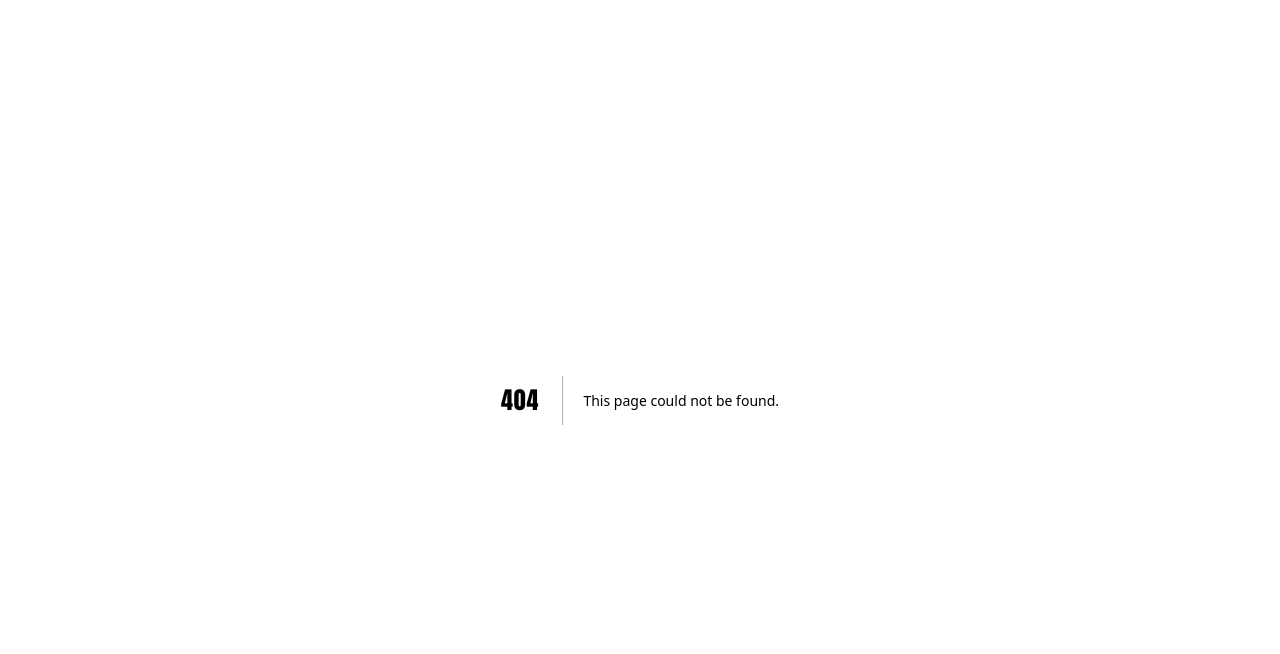
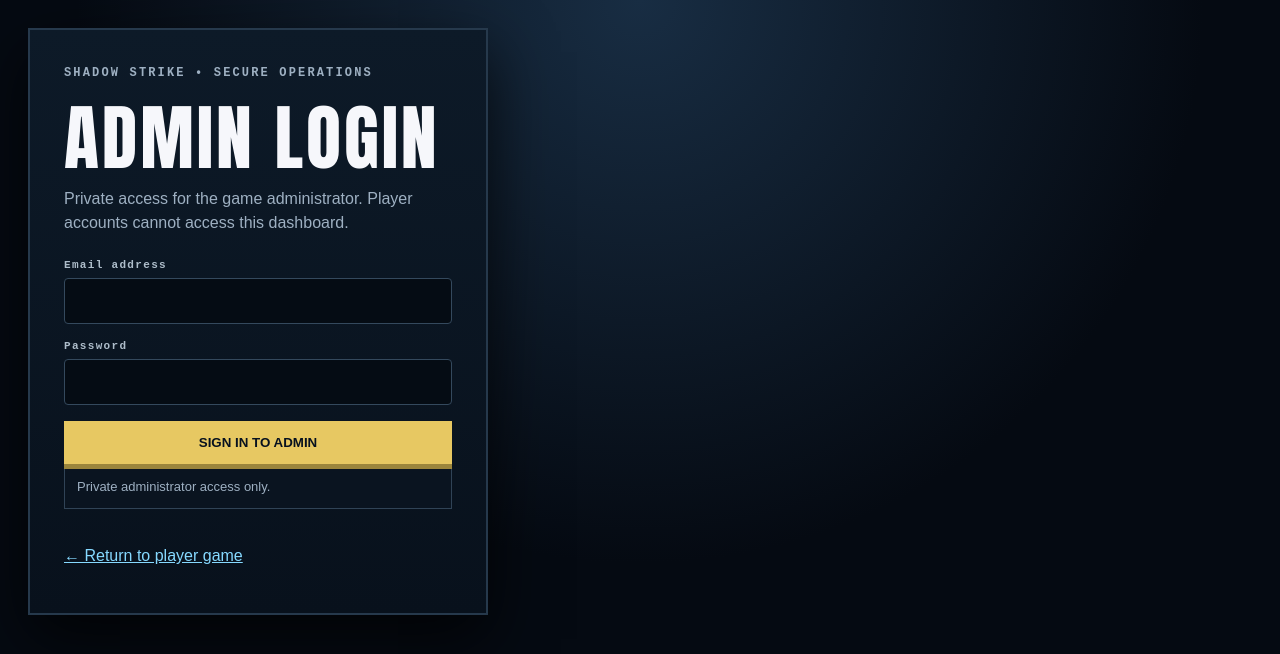
Before and after one commit to emmanuelodogiyon-dev/Contra, a Next.js app: page /admin in a window 1280 px wide. Before the commit this address had no page. Shown: the top 654 px of the page. Built offline with nearby package versions, Linux system fonts and the light colour scheme.

Commit message:
Add private administrator sign-in page

```diff
--- /dev/null
+++ b/app/admin/page.js
@@ -0,0 +1,48 @@
+'use client'
+
+import { useState } from 'react'
+import { useRouter } from 'next/navigation'
+import { getSupabase } from '../../lib/supabase'
+
+export default function AdminLoginPage() {
+  const router = useRouter()
+  const [email,setEmail] = useState('')
+  const [password,setPassword] = useState('')
+  const [busy,setBusy] = useState(false)
+  const [notice,setNotice] = useState('Private administrator access only.')
+
+  async function signIn(event) {
+    event.preventDefault()
+    setBusy(true); setNotice('')
+    try {
+      const supabase = getSupabase()
+      const { data, error } = await supabase.auth.signInWithPassword({ email: email.trim(), password })
+      if (error) throw error
+      const response = await fetch('/api/admin/tournaments', {
+        headers: { Authorization: 'Bearer ' + data.session.access_token },
+        cache: 'no-store'
+      })
+      const result = await response.json().catch(() => ({}))
+      if (!response.ok) {
+        await supabase.auth.signOut()
+        throw new Error(result.error || 'This account is not authorized as an administrator.')
+      }
+      router.replace('/admin/tournaments')
+    } catch (error) {
+      setNotice(error.message || 'Unable to sign in.')
+    } finally { setBusy(false) }
+  }
+
+  return <main className="admin-page"><section className="auth-card admin-login-card">
+    <p className="eyebrow">SHADOW STRIKE • SECURE OPERATIONS</p>
+    <h1>ADMIN LOGIN</h1>
+    <p>Private access for the game administrator. Player accounts cannot access this dashboard.</p>
+    <form onSubmit={signIn}>
+      <label>Email address<input type="email" autoComplete="username" required value={email} onChange={e=>setEmail(e.target.value)} /></label>
+      <label>Password<input type="password" autoComplete="current-password" required value={password} onChange={e=>setPassword(e.target.value)} /></label>
+      <button className="auth-submit" disabled={busy}>{busy?'VERIFYING…':'SIGN IN TO ADMIN'}</button>
+    </form>
+    <p className="auth-message" role="status">{notice}</p>
+    <a className="admin-back" href="/">← Return to player game</a>
+  </section></main>
+}
```
